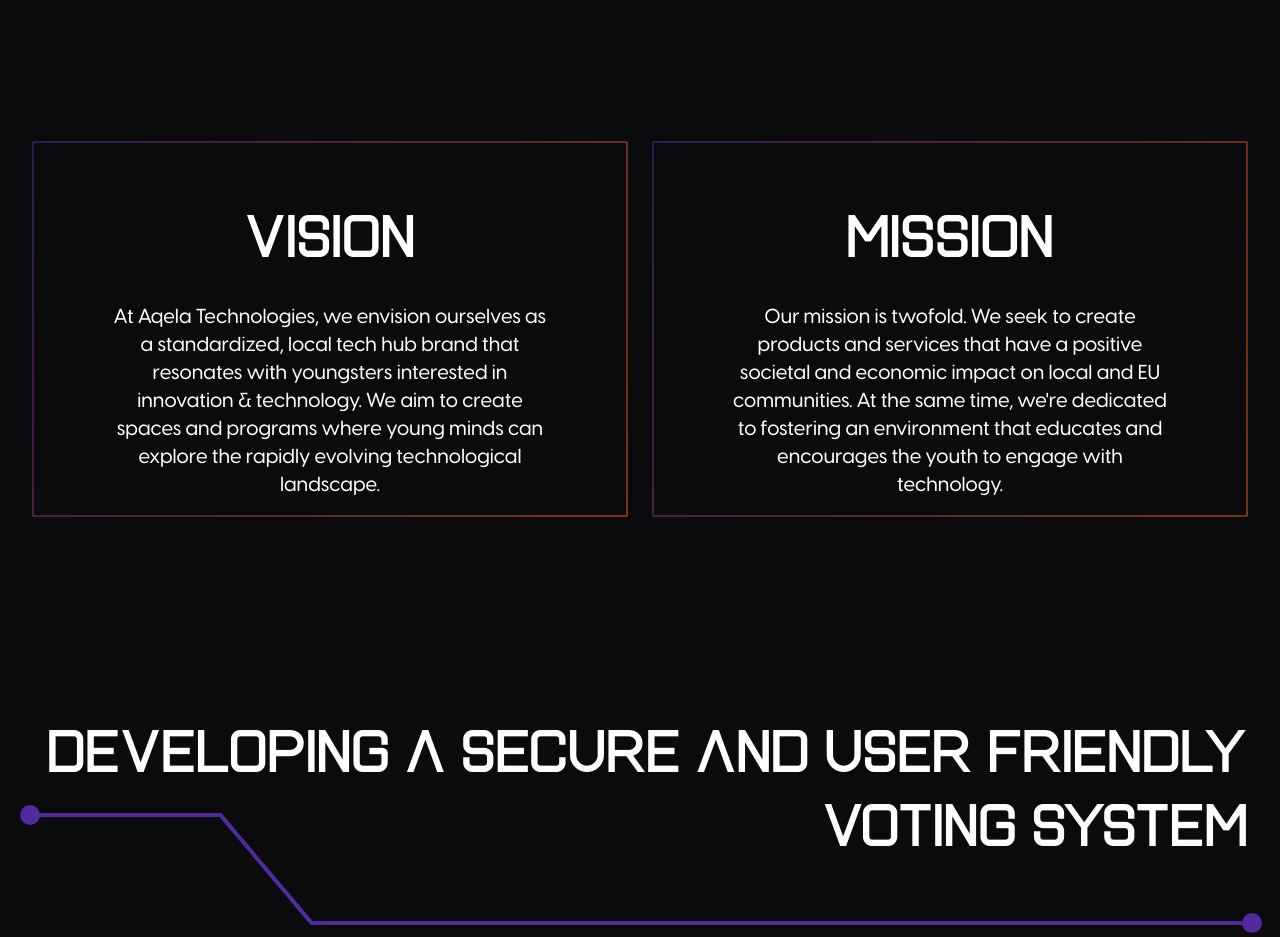
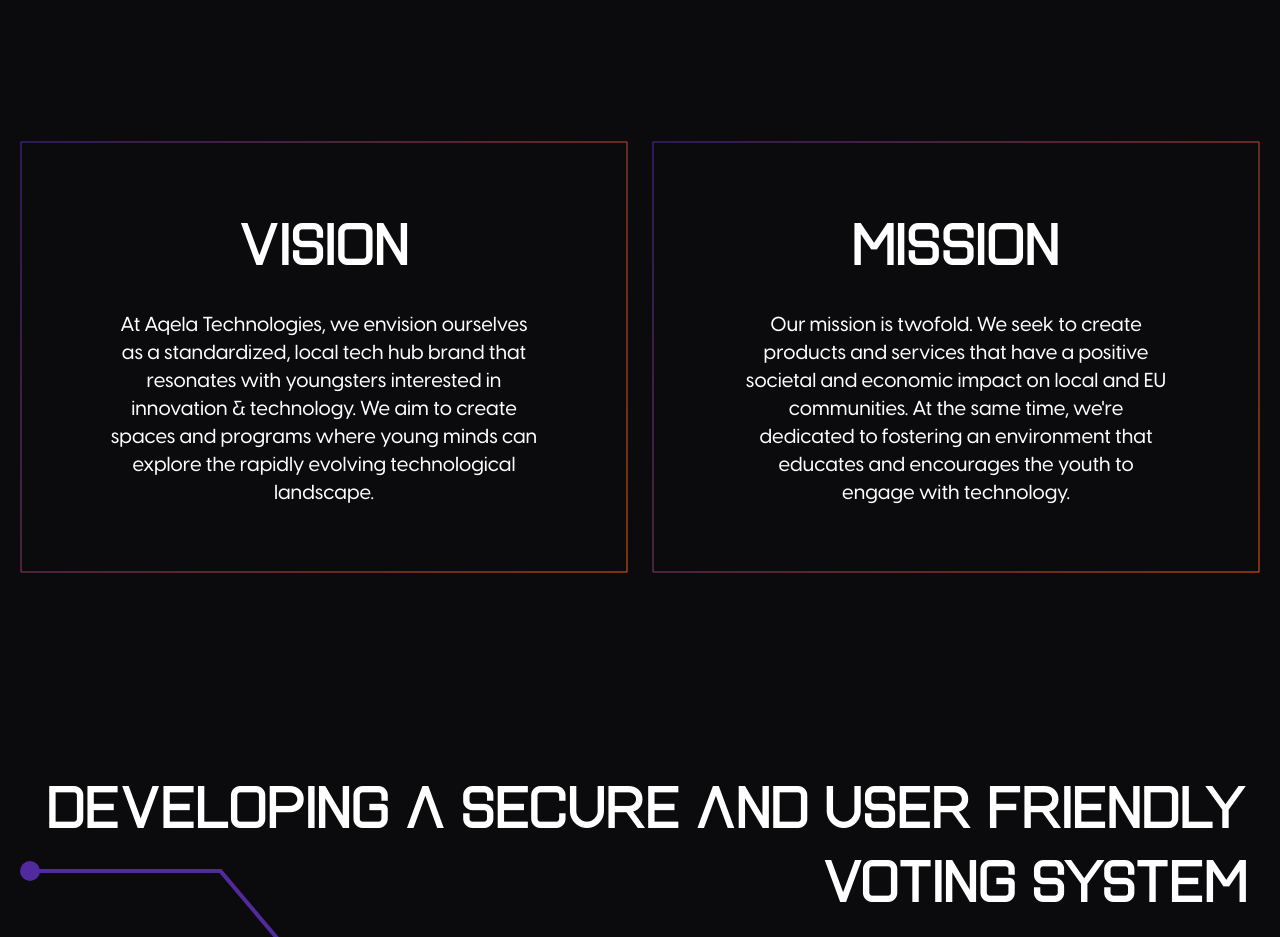
Before and after one commit to RavaszTamas/dev-nextjs, a Next.js app: page /about in a window 1280 px wide. Shown: the part 1020-1957 px from the top of the page. Built offline with nearby package versions, Linux system fonts and the light colour scheme.

Commit message:
small update

```diff
--- a/src/components/TechCell.tsx
+++ b/src/components/TechCell.tsx
@@ -10,12 +10,12 @@
   description?: string;
 }) {
   return (
-    <div className="to-secondary from-primary-orange group group mx-auto aspect-square w-[300px] max-w-full bg-gradient-to-br p-0.5 sm:w-[410px] lg:mx-0 lg:h-[400px]">
-      <div className="bg-primary-black to-secondary h-full w-full from-[#411D0A] from-20% to-70% transition-all duration-100 group-hover:bg-gradient-to-br">
+    <div className="group group mx-auto aspect-square w-full max-w-full bg-gradient-to-br from-primary-orange to-secondary p-0.5 sm:w-[410px] lg:mx-0 lg:h-[410px]">
+      <div className="h-full w-full bg-primary-black from-[#411D0A] from-20% to-secondary to-70% transition-all duration-100 group-hover:bg-gradient-to-br">
         <div className="flex h-full w-full flex-col justify-between gap-2 p-6 sm:p-8">
-          <p className="text-primary bg-secondary w-fit px-4 text-xl">{number}</p>
-          <p className="text-primary overflow-y-auto opacity-0 transition-all group-hover:opacity-100">{description}</p>
-          <p className="text-primary font-new-alenia text-xl uppercase md:text-4xl">{title}</p>
+          <p className="w-fit bg-secondary px-4 text-xl text-primary">{number}</p>
+          <p className="overflow-y-auto text-primary opacity-0 transition-all group-hover:opacity-100">{description}</p>
+          <p className="font-new-alenia text-xl uppercase text-primary md:text-4xl">{title}</p>
         </div>
       </div>
     </div>
--- a/src/components/layout/FeatureCell.tsx
+++ b/src/components/layout/FeatureCell.tsx
@@ -5,7 +5,7 @@
 export default function FeatureCell({ title, text }: { title: string; text: string }) {
   return (
     <div className="border-gradient-square-to-br group flex flex-col justify-center">
-      <section className="flex h-full w-full flex-1 flex-col justify-center from-[#411D0A] from-20% to-secondary to-70% transition-all duration-100 group-hover:bg-gradient-to-br">
+      <section className="flex h-full w-full flex-1 flex-col justify-center from-[#411D0A] from-20% to-secondary to-70% px-4 py-2 transition-all duration-100 group-hover:bg-gradient-to-br md:pb-12">
         <div className=" mb-4 mt-4 w-full md:mb-8 md:mt-14">
           <SecondaryTitle align="center">{title}</SecondaryTitle>
         </div>
--- a/src/components/layout/FeatureCellContainer.tsx
+++ b/src/components/layout/FeatureCellContainer.tsx
@@ -5,5 +5,5 @@
   const content = useMemo(() => {
     return featureCells.map((item) => <FeatureCell key={item.title} title={item.title} text={item.text} />);
   }, [featureCells]);
-  return <div className="grid auto-rows-fr grid-cols-1 gap-4 px-3 md:grid-cols-2">{content}</div>;
+  return <div className="grid auto-rows-fr grid-cols-1 gap-4 md:grid-cols-2">{content}</div>;
 }
```
